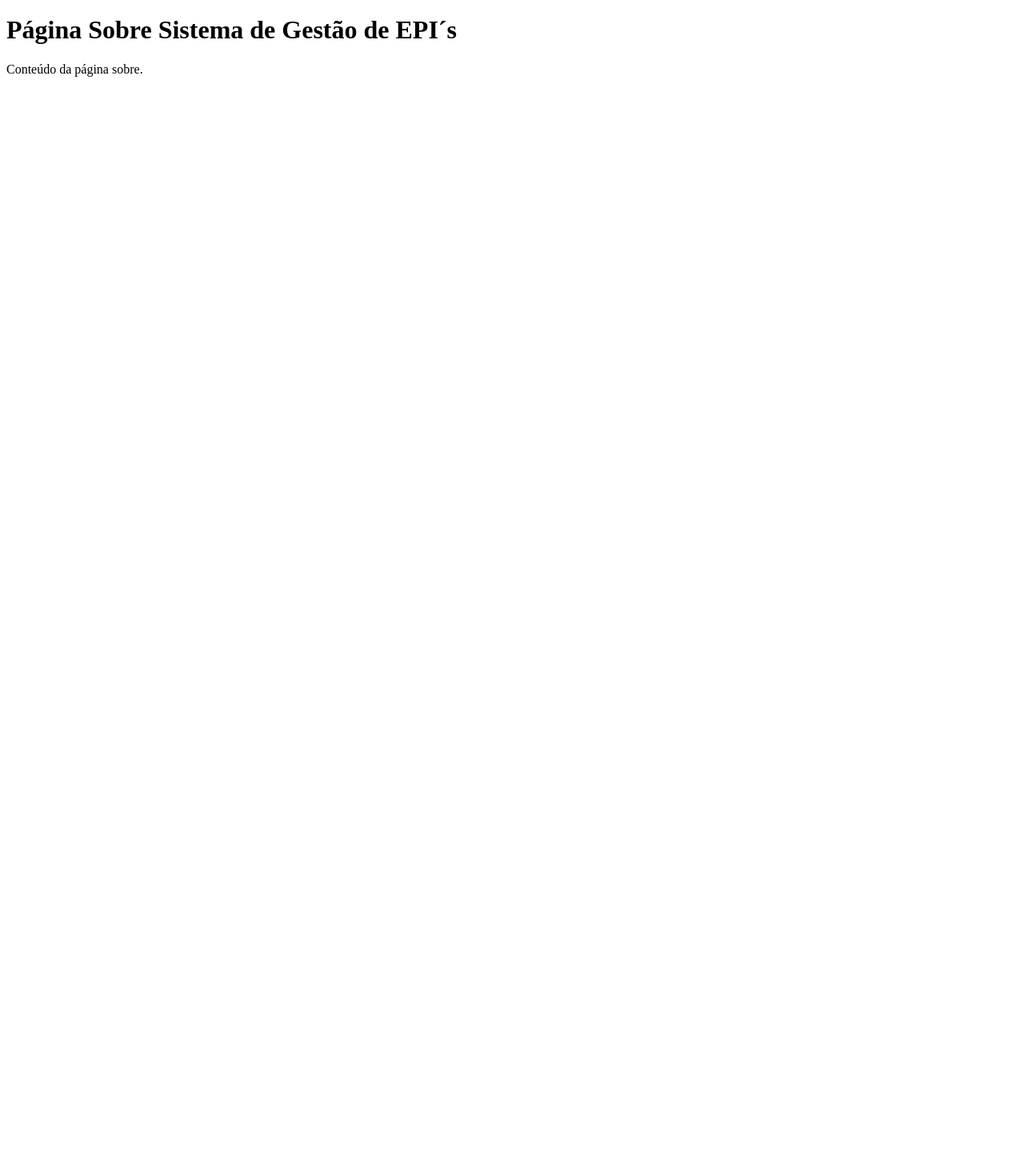
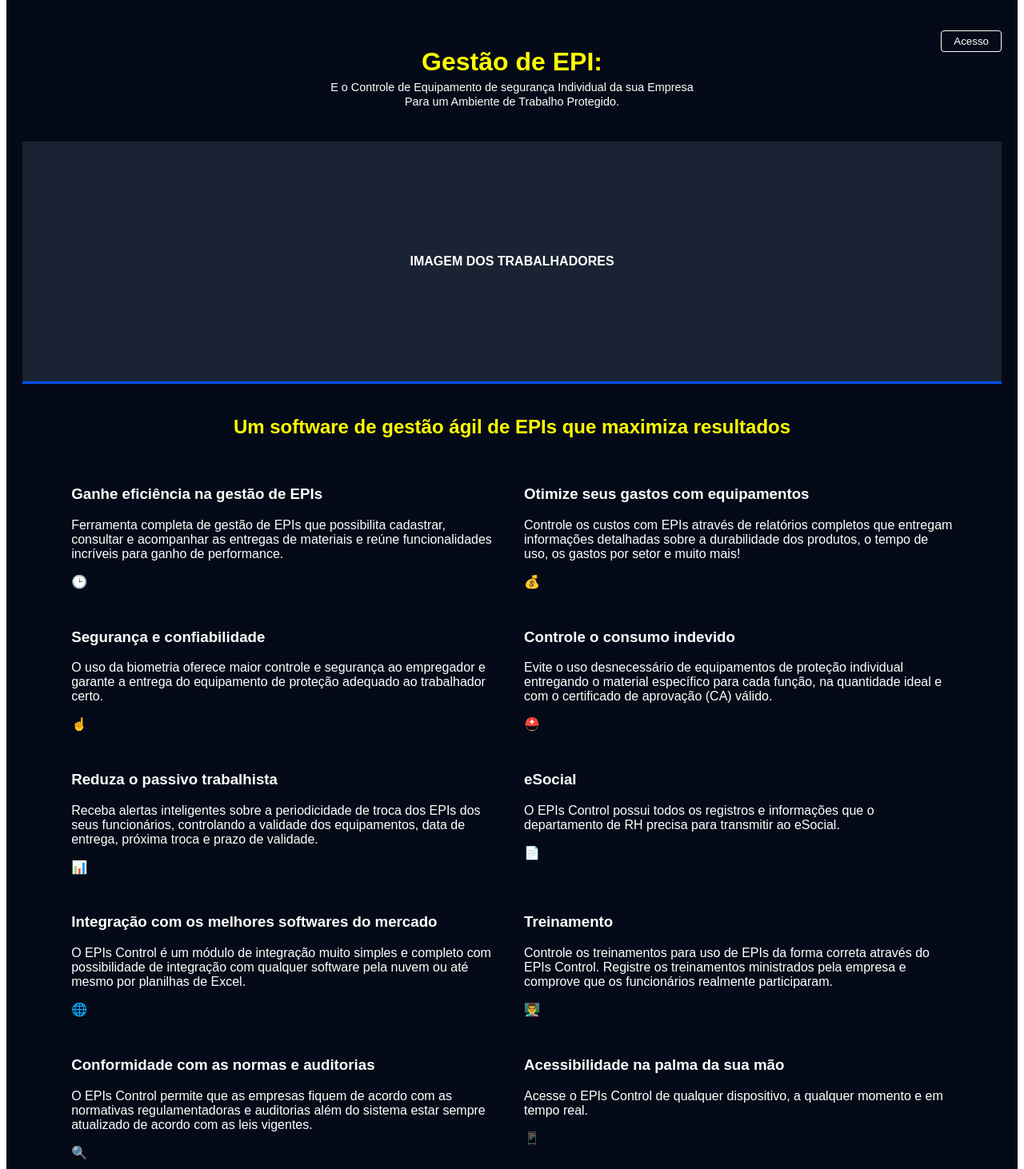
Before and after one commit to maikezzk7-spec/EpisControl, a Vue app: page / in a window 1280 px wide. Shown: the part 28-1490 px from the top of the page at 80% size. Before the commit the page ends 800 px from the top, so only its background shows below. Built offline with nearby package versions, Linux system fonts and the light colour scheme.

Commit message:
Primeiro Commit

```diff
--- a/src/views/home.vue
+++ b/src/views/home.vue
@@ -1,12 +1,211 @@
 <template>
-    <div>
-        <h1>Página Sobre Sistema de Gestão de EPI´s</h1>
-        <p>Conteúdo da página sobre.</p>
+  <div class="home-container">
+    <header class="header">
+      <div class="header-info">
+        <h1>Gestão de EPI:</h1>
+        <p class="subtitle">E o Controle de Equipamento de segurança Individual da sua Empresa</p>
+        <p class="subtitle">Para um Ambiente de Trabalho Protegido.</p>
+      </div>
+      <button class="btn-acesso">Acesso</button>
+    </header>
+
+    <div class="hero-banner">
+      <div class="placeholder-img">IMAGEM DOS TRABALHADORES</div>
     </div>
+
+    <h2 class="section-title">Um software de gestão ágil de EPIs que maximiza resultados</h2>
+
+    <section class="benefits-grid">
+      <div class="benefit-item">
+        <div class="benefit-text">
+          <h3>Ganhe eficiência na gestão de EPIs</h3>
+          <p>Ferramenta completa de gestão de EPIs que possibilita cadastrar, consultar e acompanhar as entregas  de materiais e reúne funcionalidades incríveis para ganho de performance.</p>
+        </div>
+        <span class="benefit-icon">🕒</span>
+      </div>
+
+      <div class="benefit-item">
+        <div class="benefit-text">
+          <h3>Otimize seus gastos com equipamentos</h3>
+          <p>Controle os custos com EPIs através de relatórios completos que entregam informações detalhadas sobre a durabilidade dos produtos, o tempo de uso, os gastos por setor e muito mais!</p>
+        </div>
+        <span class="benefit-icon">💰</span>
+      </div>
+
+      <div class="benefit-item">
+        <div class="benefit-text">
+          <h3>Segurança e confiabilidade</h3>
+          <p>O uso da biometria oferece maior controle e segurança ao empregador e garante a entrega do equipamento de proteção adequado ao trabalhador certo.</p>
+        </div>
+        <span class="benefit-icon">☝️</span>
+      </div>
+
+      <div class="benefit-item">
+        <div class="benefit-text">
+          <h3>Controle o consumo indevido</h3>
+          <p>Evite o uso desnecessário de equipamentos de proteção individual entregando o material específico para cada função, na quantidade ideal e com o certificado de aprovação (CA) válido.</p>
+        </div>
+        <span class="benefit-icon">⛑️</span>
+      </div>
+
+      <div class="benefit-item">
+        <div class="benefit-text">
+          <h3>Reduza o passivo trabalhista</h3>
+          <p>Receba alertas inteligentes sobre a periodicidade de troca dos EPIs dos seus funcionários, controlando a validade dos equipamentos, data de entrega, próxima troca e prazo de validade.</p>
+        </div>
+        <span class="benefit-icon">📊</span>
+      </div>
+
+      <div class="benefit-item">
+        <div class="benefit-text">
+          <h3>eSocial</h3>
+          <p>O EPIs Control possui todos os registros e informações que o departamento de RH precisa para transmitir ao eSocial.</p>
+        </div>
+        <span class="benefit-icon">📄</span>
+      </div>
+    <div class="benefit-item">
+        <div class="benefit-text">
+          <h3>Integração com os melhores softwares do mercado</h3>
+          <p>O EPIs Control é um módulo de integração muito simples e completo com possibilidade de integração com qualquer software pela nuvem ou até mesmo por planilhas de Excel.</p>
+        </div>
+        <span class="benefit-icon">🌐</span>
+      </div>
+
+      <div class="benefit-item">
+        <div class="benefit-text">
+          <h3>Treinamento</h3>
+          <p>Controle os treinamentos para uso de EPIs da forma correta através do EPIs Control. Registre os treinamentos ministrados pela empresa e comprove que os funcionários realmente participaram.</p>
+        </div>
+        <span class="benefit-icon">👨‍🏫</span>
+      </div>
+
+      <div class="benefit-item">
+        <div class="benefit-text">
+          <h3>Conformidade com as normas e auditorias</h3>
+          <p>O EPIs Control permite que as empresas fiquem de acordo com as normativas regulamentadoras e auditorias além do sistema estar sempre atualizado de acordo com as leis vigentes.</p>
+        </div>
+        <span class="benefit-icon">🔍</span>
+      </div>
+
+      <div class="benefit-item">
+        <div class="benefit-text">
+          <h3>Acessibilidade na palma da sua mão</h3>
+          <p>Acesse o EPIs Control de qualquer dispositivo, a qualquer momento e em tempo real.</p>
+        </div>
+        <span class="benefit-icon">📱</span>
+      </div>
+
+    </section>
+
+    <footer class="main-footer">
+      <div class="footer-column">
+        <h4>Empresa</h4>
+        <p>EPIs Control</p>
+      </div>
+      <div class="footer-column">
+        <h4>Soluções</h4>
+        <p>EPIs Control ERP</p>
+        <p>EPIs Control EPI</p>
+      </div>
+      <div class="footer-column">
+        <h4>Suporte</h4>
+        <p>Atendimento Online</p>
+      </div>
+      <div class="footer-social">
+        <span class="social-icon">📸</span>
+        <span class="social-icon">💬</span>
+      </div>
+    </footer>
+  </div>
 </template>
 
 <script>
 export default {
-name: 'home'
+  name: 'HomeView'
 }
 </script>
+
+<style scoped>
+.home-container {
+  background-color: #050a18; /* Cor escura */
+  color: white;
+  min-height: 100vh;
+  padding: 20px;
+  font-family: sans-serif;
+}
+
+.header {
+  display: flex;
+  justify-content: center;
+  position: relative;
+  text-align: center;
+  padding: 20px 0;
+}
+
+h1 { color: #ffff00; margin-bottom: 5px; } /* Amarelo */
+
+.subtitle {
+  margin: 2px 0;
+  font-size: 0.9rem;
+}
+
+.btn-acesso {
+  position: absolute;
+  right: 0;
+  top: 20px;
+  border: 1px solid white;
+  background: none;
+  color: white;
+  padding: 5px 15px;
+  cursor: pointer;
+  border-radius: 4px;
+}
+
+.placeholder-img {
+  background: #1a2333;
+  height: 300px;
+  display: flex;
+  align-items: center;
+  justify-content: center;
+  margin: 20px 0;
+  border-bottom: 3px solid #0055ff;
+  font-weight: bold;
+}
+
+.section-title {
+  color: #ffff00;
+  text-align: center;
+  margin: 40px 0;
+  font-size: 1.5rem;
+}
+
+.benefits-grid {
+  display: grid;
+  grid-template-columns: 1fr 1fr;
+  gap: 30px;
+  padding: 0 5%;
+}
+
+.card {
+  display: flex;
+  justify-content: space-between;
+  align-items: center;
+  padding: 15px;
+  border-bottom: 1px solid #1a2333;
+}
+
+.card-content h3 {
+  margin: 0;
+  font-size: 1.1rem;
+}
+
+.card-content p {
+  color: #b0b0b0;
+  font-size: 0.85rem;
+}
+
+.card-icon {
+  font-size: 2.5rem;
+  margin-left: 15px;
+}
+</style>
```
